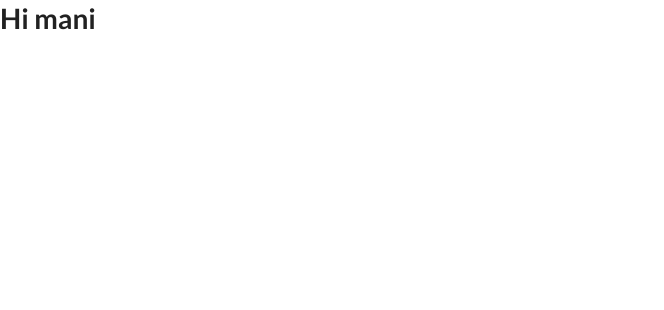
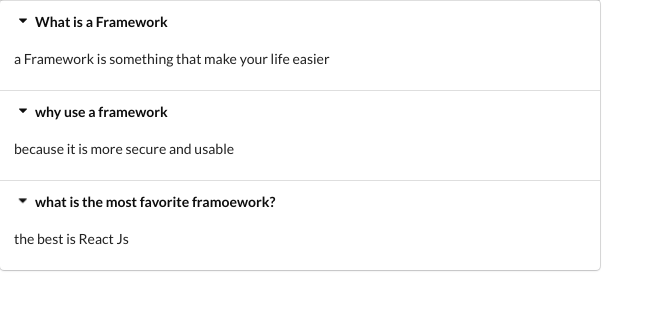
Before and after one commit to manimovassagh/Hooks, a React (Create React App) app: page / in a window 1280 px wide. Shown: the top 310 px of the page, without its empty margins (0-664 px from the left). Built offline with nearby package versions, Linux system fonts and the light colour scheme.

Commit message:
added items on accordion list

```diff
--- a/public/index.html
+++ b/public/index.html
@@ -9,7 +9,6 @@
       name="description"
       content="Web site created using create-react-app"
     />
-    <link rel="apple-touch-icon" href="%PUBLIC_URL%/logo192.png" />
 
     <link rel="manifest" href="%PUBLIC_URL%/manifest.json" />
     <link
--- a/src/App.js
+++ b/src/App.js
@@ -1,10 +1,26 @@
+/* eslint-disable import/no-anonymous-default-export */
 import React from "react";
+import Accordion from "./components/Accordion";
 
-class App extends React.Component {
-  state = {};
-  render() {
-    return <h1>Hi mani</h1>;
-  }
-}
+const items = [
+  {
+    title: "What is a Framework",
+    content: "a Framework is something that make your life easier",
+  },
+  {
+    title: "why use a framework",
+    content: "because it is more secure and usable",
+  },
+  {
+    title: "what is the most favorite framoework?",
+    content: "the best is React Js",
+  },
+];
 
-export default App;
+export default () => {
+  return (
+    <div>
+      <Accordion items={items} />
+    </div>
+  );
+};
--- /dev/null
+++ b/src/components/Accordion.js
@@ -0,0 +1,23 @@
+import React from "react";
+
+const Accordion = ({ items }) => {
+
+const renderedItems=items.map(item=>{
+    return <div key={item.title}>
+        <div className="title active">
+            <i className="dropdown icon">
+
+            </i>
+            {item.title}
+        </div>
+        <div className="content active">
+            <p>{item.content}</p>
+        </div>
+    </div>
+})
+
+  return <div className="ui styled accordion">
+      {renderedItems}
+  </div>
+};
+export default Accordion;
```
Also changed, not shown: public/manifest.json.
